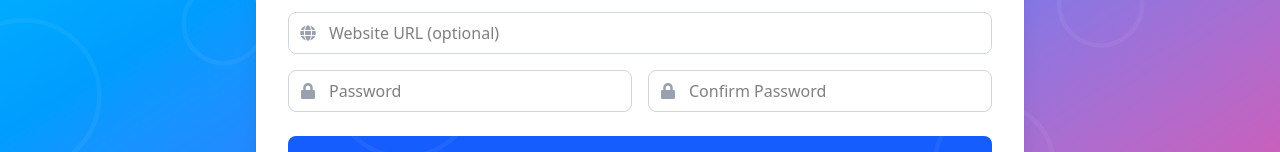
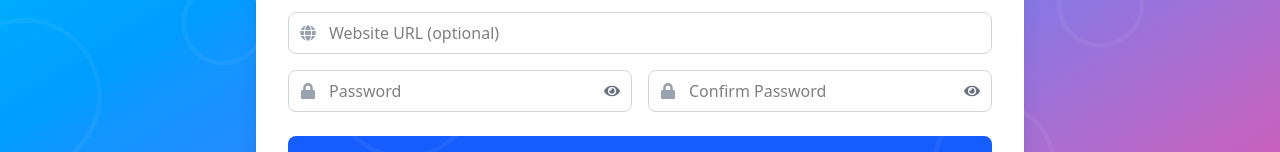
Before and after one commit to infinitepixel-dev/InfinitePixel-Main, a Next.js app: page /register in a window 1280 px wide. Shown: the part 399-551 px from the top of the page. Built offline with nearby package versions, Linux system fonts and the light colour scheme; no server answers; what tailwindcss-motion would draw is missing.

Commit message:
added logic for user to see password

```diff
--- a/src/app/dashboard/login/LoginPage.jsx
+++ b/src/app/dashboard/login/LoginPage.jsx
@@ -1,7 +1,7 @@
 "use client"
 
 import React, { useState } from "react"
-import { FaEnvelope, FaLock } from "react-icons/fa"
+import { FaEnvelope, FaLock, FaEye, FaEyeSlash } from "react-icons/fa"
 import { signInWithEmailAndPassword } from "firebase/auth"
 import { getFirebaseInstance } from "@/lib/firebaseClient"
 import Link from "next/link"
@@ -10,6 +10,7 @@ import { useRouter } from "next/navigation"
 export default function LoginPage() {
   const [email, setEmail] = useState("")
   const [password, setPassword] = useState("")
+  const [showPassword, setShowPassword] = useState(false)
   const [errorMessage, setErrorMessage] = useState("")
   const router = useRouter()
 
@@ -19,7 +20,6 @@ export default function LoginPage() {
 
     try {
       const { auth } = await getFirebaseInstance()
-
       await signInWithEmailAndPassword(auth, email, password)
       console.log("User logged in successfully")
       router.push("/dashboard")
@@ -57,13 +57,21 @@ export default function LoginPage() {
           <div className="relative">
             <FaLock className="absolute text-gray-400 transform -translate-y-1/2 top-1/2 left-3" />
             <input
-              type="password"
+              type={showPassword ? "text" : "password"}
               placeholder="Password"
               value={password}
               onChange={(event) => setPassword(event.target.value)}
-              className="w-full py-2 pl-10 pr-4 transition-colors border-0 border-b-2 border-gray-300 focus:outline-none focus:border-blue-500"
+              className="w-full py-2 pl-10 pr-10 transition-colors border-0 border-b-2 border-gray-300 focus:outline-none focus:border-blue-500"
               required
             />
+            <button
+              type="button"
+              onClick={() => setShowPassword((prev) => !prev)}
+              className="absolute inset-y-0 right-3 flex items-center text-gray-500 focus:outline-none"
+              tabIndex={-1}
+            >
+              {showPassword ? <FaEyeSlash /> : <FaEye />}
+            </button>
           </div>
 
           {errorMessage && (
--- a/src/app/register/RegisterPage.jsx
+++ b/src/app/register/RegisterPage.jsx
@@ -13,6 +13,8 @@ import {
   FaPhone,
   FaBuilding,
   FaGlobe,
+  FaEye,
+  FaEyeSlash,
 } from "react-icons/fa"
 
 export default function RegisterPage() {
@@ -256,20 +258,34 @@ function Input({
   required = false,
   full = false,
 }) {
+  const [showPassword, setShowPassword] = useState(false)
+  const isPassword = type === "password"
+  const inputType = isPassword ? (showPassword ? "text" : "password") : type
+
   return (
     <div className={`relative ${full ? "col-span-1 md:col-span-2" : ""}`}>
       <div className="absolute text-gray-400 -translate-y-1/2 pointer-events-none left-3 top-1/2">
         {icon}
       </div>
       <input
-        type={type}
+        type={inputType}
         name={name}
         value={value}
         onChange={onChange}
         required={required}
         placeholder={placeholder}
-        className="w-full py-2 pl-10 pr-4 border border-gray-300 rounded-lg focus:ring-2 focus:ring-blue-400 focus:outline-none"
+        className="w-full py-2 pl-10 pr-10 border border-gray-300 rounded-lg focus:ring-2 focus:ring-blue-400 focus:outline-none"
       />
+      {isPassword && (
+        <button
+          type="button"
+          onClick={() => setShowPassword((prev) => !prev)}
+          className="absolute inset-y-0 right-3 flex items-center text-gray-500 focus:outline-none"
+          tabIndex={-1}
+        >
+          {showPassword ? <FaEyeSlash /> : <FaEye />}
+        </button>
+      )}
     </div>
   )
 }
```
